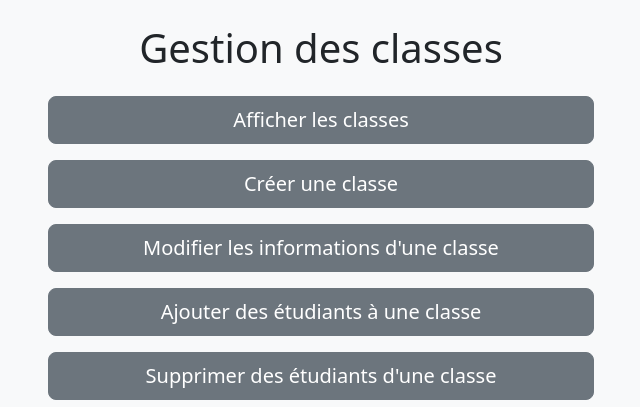
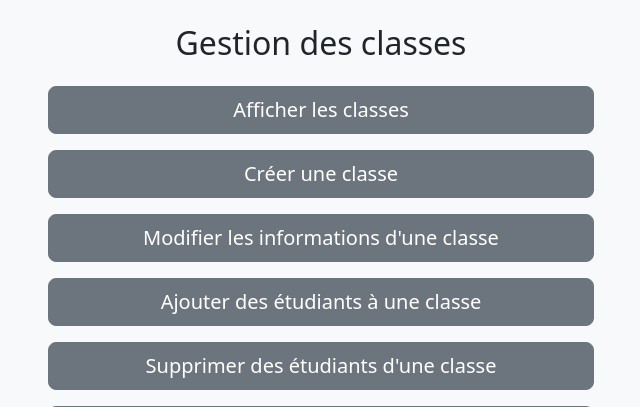
Before and after one commit to Bubhux/StudentManager-Web-App, a Django app: page /classroom/ in a window 1280 px wide. Shown: the part 104-511 px from the top of the page, without its empty margins (319-959 px from the left). Run offline with Django 5.2, Linux system fonts and the light colour scheme; some libraries are stand-ins or nearby versions.

Commit message:
Mise à jour V.2.9  On branch development  Your branch is up to date with 'origin/development'.
 Changes to be committed:
	modified:   classroom/templates/classroom/classroom.html

```diff
--- a/classroom/templates/classroom/classroom.html
+++ b/classroom/templates/classroom/classroom.html
@@ -13,7 +13,7 @@
 <body class="d-flex align-items-center py-4 bg-body-tertiary">
 
     <main class="container text-center">
-        <h1 class="mb-4 mt-4">Gestion des classes</h1>
+        <h2 class="mb-4 mt-4">Gestion des classes</h2>
 
         <a href="{% url 'display_classrooms' %}" class="btn btn-secondary btn-lg mb-3 d-block w-50 mx-auto btn-custom-hover">Afficher les classes</a>
         <a href="{% url 'add_classroom' %}" class="btn btn-secondary btn-lg mb-3 d-block w-50 mx-auto btn-custom-hover">Créer une classe</a>
```
